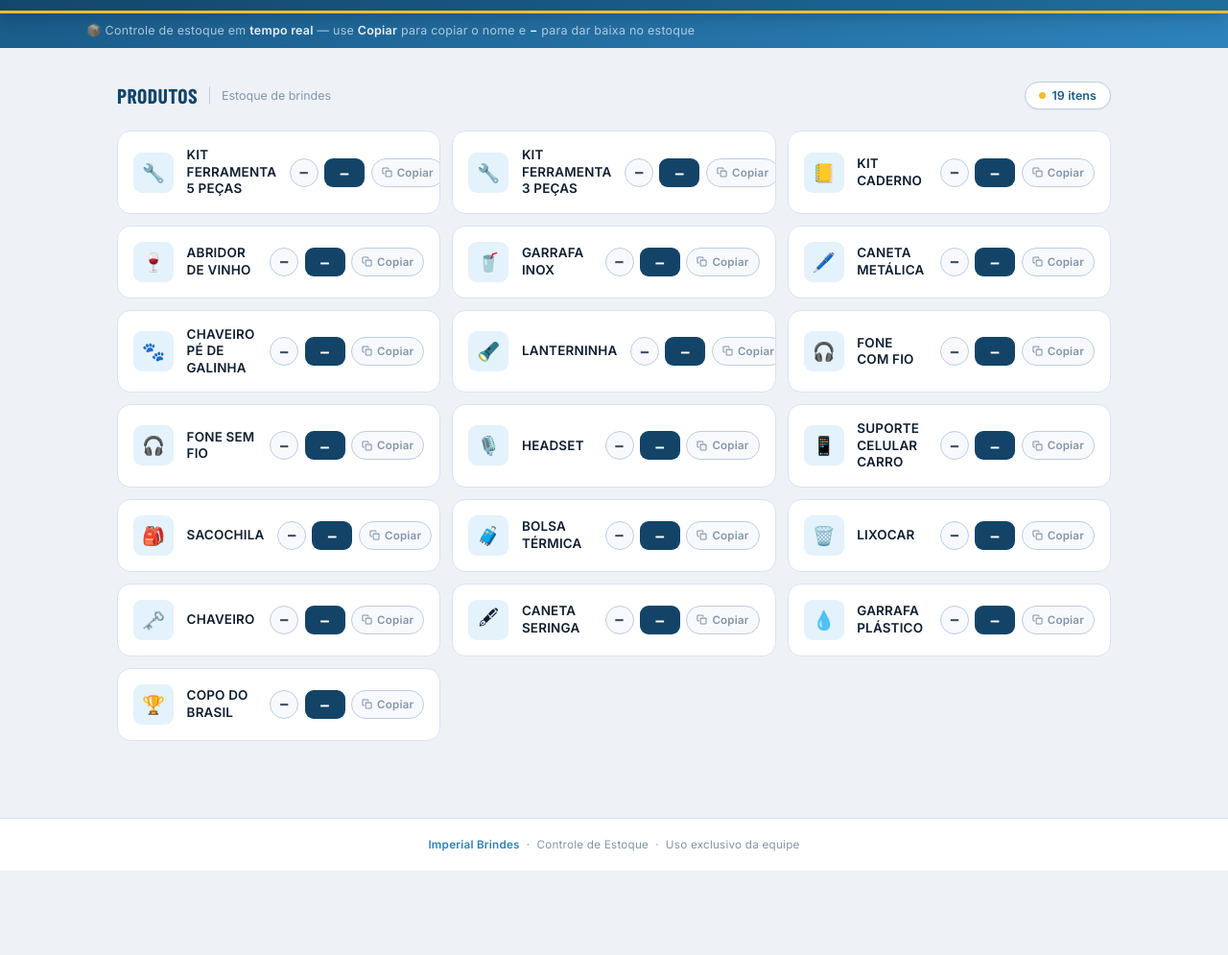
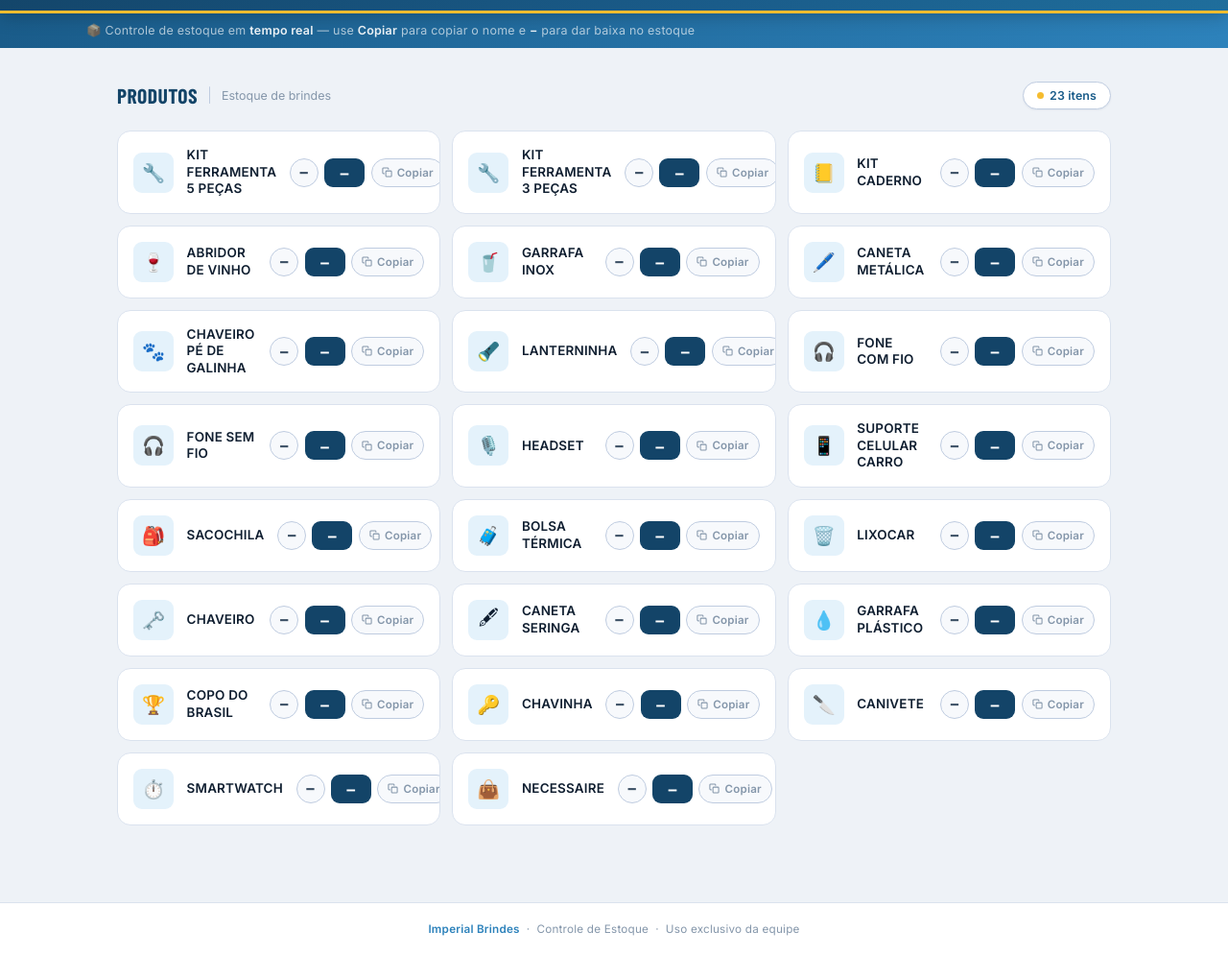
Before and after one commit to RlxPrime/ControleBrindes, a plain HTML site: page index.html in a window 1280 px wide. Shown: the part 59-1054 px from the top of the page at 96% size. Before the commit the page ends 966 px from the top, so only its background shows below. Drawn offline with nearby package versions, Linux system fonts and the light colour scheme; no server answers; a web font is replaced by a local one.

Commit message:
Add new items to the product list in index.html

```diff
--- a/index.html
+++ b/index.html
@@ -675,7 +675,11 @@
     { id: "p16", nome: "CHAVEIRO",                     emoji: "🗝️", qtd: 18 },
     { id: "p17", nome: "CANETA SERINGA",               emoji: "🖋", qtd: 150 },
     { id: "p18", nome: "GARRAFA PLÁSTICO",             emoji: "💧", qtd: 15 },
-    { id: "p19", nome: "COPO DO BRASIL",               emoji: "🏆", qtd: 100}
+    { id: "p19", nome: "COPO DO BRASIL",               emoji: "🏆", qtd: 100},
+    { id: "p20", nome: "CHAVINHA",                     emoji: "🔑", qtd: 4},
+    { id: "p21", nome: "CANIVETE",                     emoji: "🔪", qtd: 2},
+    { id: "p22", nome: "SMARTWATCH",                   emoji: "⏱️", qtd: 1},
+    { id: "p23", nome: "NECESSAIRE",                   emoji: "👜", qtd: 22}
   ];
 
   /* ════════════════════════════════════════════
```
